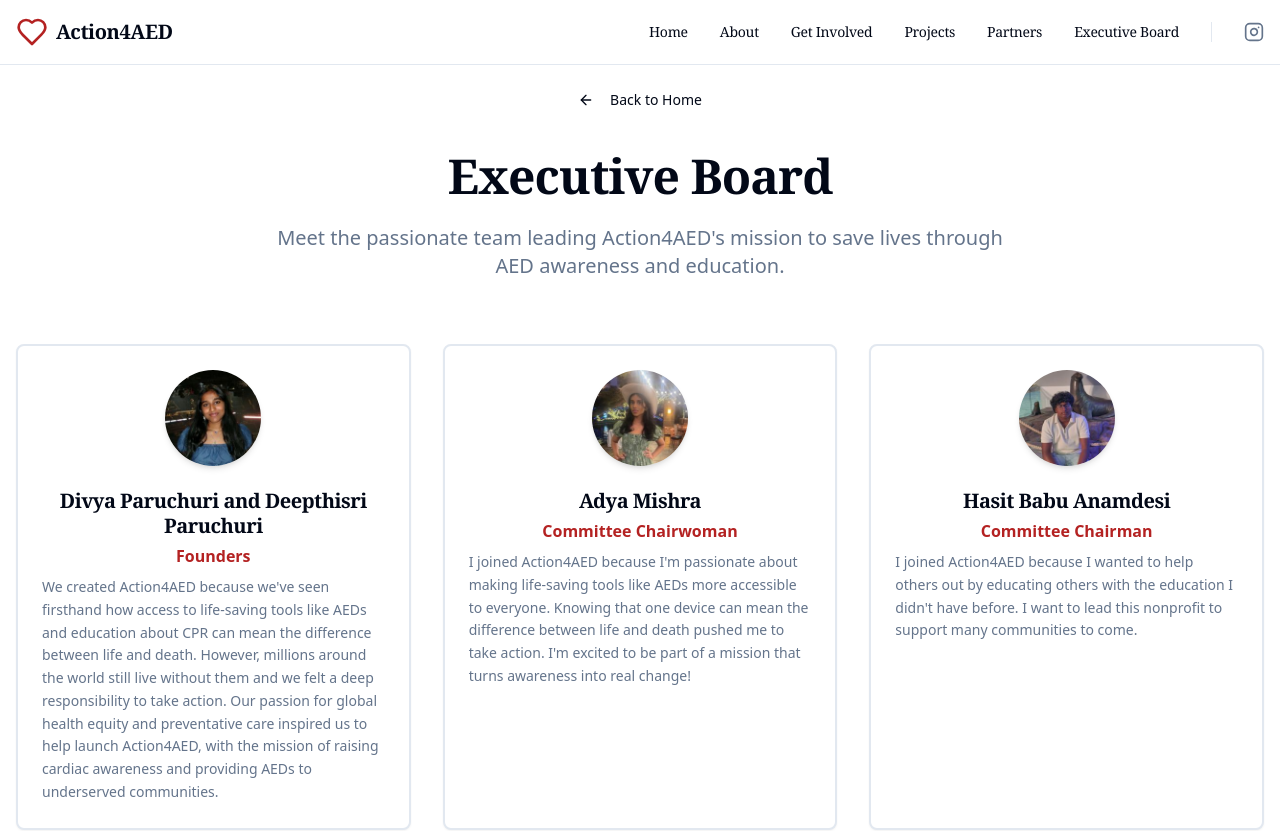
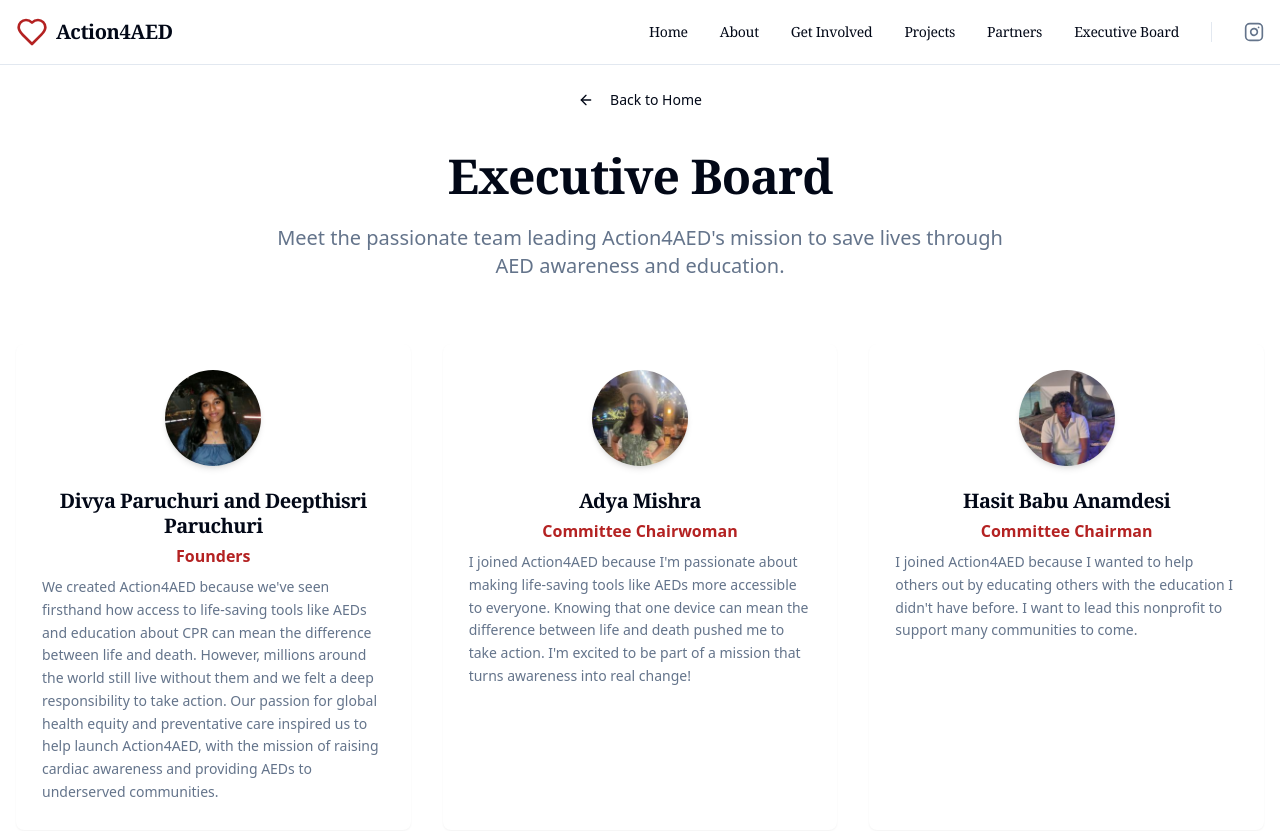
Before and after one commit to action4aed-stack/Action4AED, a React (Vite) app: page /executive-board in a window 1280 px wide. Shown: the top 831 px of the page. Built offline with nearby package versions, Linux system fonts and the light colour scheme.

Commit message:
Update ExecutiveBoard.tsx

```diff
--- a/src/pages/ExecutiveBoard.tsx
+++ b/src/pages/ExecutiveBoard.tsx
@@ -8,7 +8,6 @@ import { Button } from "@/components/ui/button";
 import { ArrowLeft } from "lucide-react";
 import Navigation from "@/components/Navigation";
 
-// Import images from src/assets/
 import Divya from "../assets/Divya.jpg";
 import Deepthi from "../assets/Deepthi.jpg";
 import Adya from "../assets/Adya.jpg";
@@ -27,7 +26,7 @@ const teamMembers = [
     name: "Divya Paruchuri and Deepthisri Paruchuri",
     role: "Founders",
     bio: "We created Action4AED because we've seen firsthand how access to life-saving tools like AEDs and education about CPR can mean the difference between life and death. However, millions around the world still live without them and we felt a deep responsibility to take action. Our passion for global health equity and preventative care inspired us to help launch Action4AED, with the mission of raising cardiac awareness and providing AEDs to underserved communities.",
-    image: Divya, // Using Divya's photo here; add Deepthi’s separately if needed
+    image: Divya,
   },
   {
     name: "Adya Mishra",
@@ -123,13 +122,13 @@ const ExecutiveBoard = () => {
             {teamMembers.map((member, index) => (
               <Card
                 key={index}
-                className="group hover:shadow-xl transition-all duration-300 border-2 hover:border-primary/30"
+                className="group hover:shadow-xl transition-shadow duration-300 border-2 border-transparent hover:border-primary/50"
               >
                 <CardHeader className="text-center pb-2">
                   <img
                     src={member.image}
                     alt={member.name}
-                    className="w-24 h-24 mx-auto rounded-full object-cover shadow-md mb-4"
+                    className="w-24 h-24 mx-auto rounded-full object-cover shadow-md mb-4 transition-transform duration-300 ease-in-out group-hover:scale-105"
                   />
                   <CardTitle className="fancy-heading text-xl leading-tight mb-2">
                     {member.name}
```
